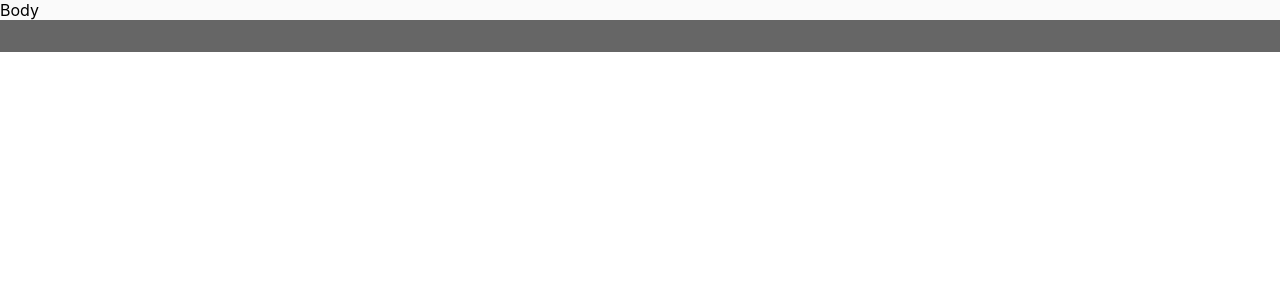
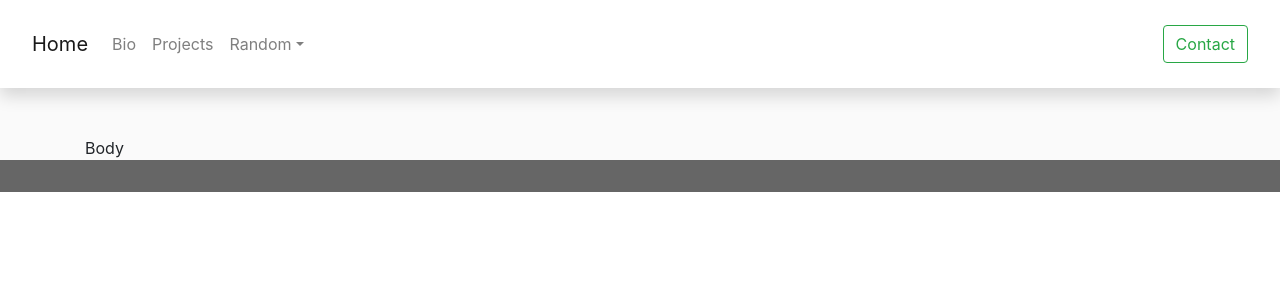
Before and after one commit to Tonewall/Personal-Website-2.0, a React (Create React App) app: page / in a window 1280 px wide. Shown: the top 300 px of the page. Built offline with nearby package versions, Linux system fonts and the light colour scheme.

Commit message:
NavBar update

```diff
--- a/package.json
+++ b/package.json
@@ -4,6 +4,7 @@
   "private": true,
   "dependencies": {
     "bootstrap": "^4.3.1",
+    "jquery": "^3.4.1",
     "react": "^16.8.6",
     "react-bootstrap": "^1.0.0-beta.9",
     "react-dom": "^16.8.6",
--- a/src/App.js
+++ b/src/App.js
@@ -1,10 +1,12 @@
 import React, { Component } from "react";
-import Header from "./components/Header";
 import Footer from "./components/Footer";
 import { BrowserRouter as Router, Route } from "react-router-dom";
-import Navbar from "./components/NavBar";
+import NavBar from "./components/NavBar";
 import Home from "./components/Home";
 import "./App.css";
+import "bootstrap/dist/css/bootstrap.min.css";
+import 'bootstrap';
+
 
 class App extends Component {
   render() {
@@ -12,7 +14,7 @@
       <div className="app">
         <Router>
           <div>
-            <Navbar />
+            <NavBar />
             <Route exact path="/" component={Home} />
             {/* <Route path="/bio" component={Bio} /> */}
           </div>
--- a/src/components/Home.js
+++ b/src/components/Home.js
@@ -1,6 +1,6 @@
 import React from "react";
 import "./Home.css";
-import { Carousel } from "react-bootstrap";
+// import { Carousel } from "react-bootstrap";
 
 class home extends React.Component {
   render() {
--- a/src/components/NavBar.js
+++ b/src/components/NavBar.js
@@ -1,14 +1,48 @@
-import React, { Component } from "react";
-import { Navbar, Nav, NavDropdown, NavItem, Dropdown } from "react-bootstrap";
+import React, {Component} from "react";
 import "./NavBar.css";
 
+
+
 export default class NavBar extends Component {
+
   render() {
     return (
+      <div className="shadow p-3 mb-5 bg-white">
+  <nav className="navbar navbar-expand navbar-light bg-light">
+        <a className="navbar-brand" href="/">Home</a>
+        <button className="navbar-toggler" type="button" data-toggle="collapse" data-target="#navbarSupportedContent" aria-controls="navbarSupportedContent" aria-expanded="false" aria-label="Toggle navigation">
+          <span className="navbar-toggler-icon"></span>
+        </button>
 
-      <Navbar>
+    <div className="collapse navbar-collapse" id="navbarSupportedContent">
+      <ul className="navbar-nav mr-auto">
+        <li className="nav-item">
+          <a className="nav-link" href="#">Bio<span className="sr-only"></span></a>
+        </li>
+        <li className="nav-item">
+          <a className="nav-link" href="#">Projects</a>
+        </li>
+        <li className="nav-item dropdown">
+          <a className="nav-link dropdown-toggle" href="#" id="navbarDropdown" role="button" data-toggle="dropdown" aria-haspopup="true" aria-expanded="false">
+            Random
+          </a>
+          <div className="dropdown-menu" aria-labelledby="navbarDropdown"
+          id="btn-id">
+            <a className="dropdown-item" href="#">Action</a>
+            <a className="dropdown-item" href="#">Another action</a>
+            <div className="dropdown-divider"></div>
+            <a className="dropdown-item" href="#">Something else here</a>
+          </div>
+        </li>
+      </ul>
+      <div class="inline my-2 my-lg-0">
+      <button class="btn btn-outline-success my-2 my-sm-0">Contact</button>
+    </div>
+    </div>
+  </nav>
 
-      </Navbar>
+      </div>
     );
   }
+
 }
```
Also changed, not shown: 1 other file (tests, documents, lock files or other folders).
